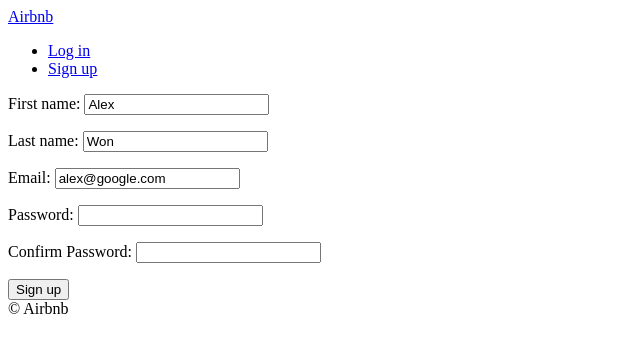
After one commit to dnjscksdn98/django-airbnb, a Django app: page /users/sigup in a window 1280 px wide. The commit adds this page. Shown: the top 353 px of the page, without its empty margins (0-640 px from the left). Run offline with Django 3.2, Linux system fonts and the light colour scheme.

Commit message:
#3.1 setting signup

```diff
--- a/templates/partials/nav.html
+++ b/templates/partials/nav.html
@@ -1,8 +1,9 @@
 <a href="{% url 'core:home' %}">Airbnb</a>
 <ul>
     {% if user.is_authenticated %}
-        <li><a href="{% url "users:logout" %}">Log out</a></li>
+        <li><a href="{% url 'users:logout' %}">Log out</a></li>
     {% else %}
-        <li><a href="{% url "users:login" %}">Log in</a></li>
+        <li><a href="{% url 'users:login' %}">Log in</a></li>
+        <li><a href="{% url 'users:signup' %}">Sign up</a></li>
     {% endif %}
 </ul>
--- /dev/null
+++ b/templates/users/signup.html
@@ -0,0 +1,18 @@
+{% extends "base.html" %}
+
+{% block page_title %}
+    Sign Up
+{% endblock page_title %}
+
+{% block search-bar %}
+{% endblock search-bar %}
+
+{% block content %}
+
+    <form method="POST" action="{% url "users:signup" %}">
+        {% csrf_token %}
+        {{form.as_p}}
+        <button>Sign up</button>
+    </form>
+
+{% endblock content %}
--- a/users/forms.py
+++ b/users/forms.py
@@ -19,3 +19,28 @@ class LoginForm(forms.Form):
         except models.User.DoesNotExist:
             self.add_error("email", forms.ValidationError(
                 "User does not exist"))
+
+
+class SignUpForm(forms.Form):
+    first_name = forms.CharField(max_length=20)
+    last_name = forms.CharField(max_length=20)
+    email = forms.EmailField()
+    password = forms.CharField(widget=forms.PasswordInput)
+    password1 = forms.CharField(
+        widget=forms.PasswordInput, label="Confirm Password")
+
+    def clean_email(self):
+        email = self.cleaned_data.get("email")
+        try:
+            models.User.objects.get(email=email)
+            raise forms.ValidationError("User already exists with that email")
+        except models.User.DoesNotExist:
+            return email
+
+    def clean_password1(self):
+        password = self.cleaned_data.get("password")
+        password1 = self.cleaned_data.get("password1")
+        if password != password1:
+            raise forms.ValidationError("Password confirmation does not match")
+        else:
+            return password
--- a/users/urls.py
+++ b/users/urls.py
@@ -6,4 +6,5 @@ app_name = "users"
 urlpatterns = [
     path("login", views.LoginView.as_view(), name="login"),
     path("logout", views.log_out, name="logout"),
+    path("sigup", views.SignUpView.as_view(), name="signup"),
 ]
--- a/users/views.py
+++ b/users/views.py
@@ -1,4 +1,4 @@
-from django.shortcuts import render, redirect, reverse
+from django.shortcuts import redirect, reverse
 from django.contrib.auth import authenticate, login, logout
 from django.views import View
 from django.views.generic import FormView
@@ -39,3 +39,11 @@ class LoginView(FormView):
 def log_out(request):
     logout(request)
     return redirect(reverse("core:home"))
+
+
+class SignUpView(FormView):
+    template_name = "users/signup.html"
+    form_class = forms.SignUpForm
+    success_url = reverse_lazy("core:home")
+    initial = {"first_name": "Alex",
+               "last_name": "Won", "email": "alex@google.com"}
```
